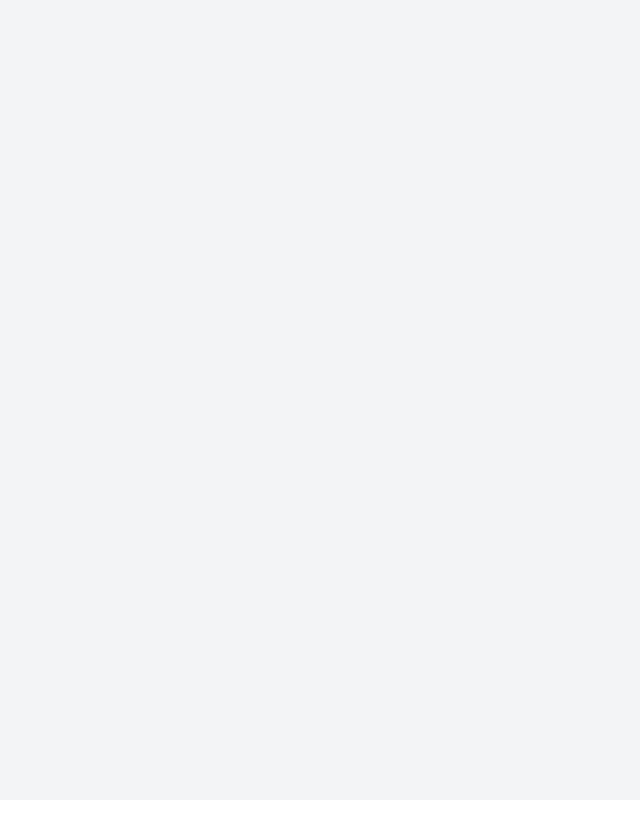
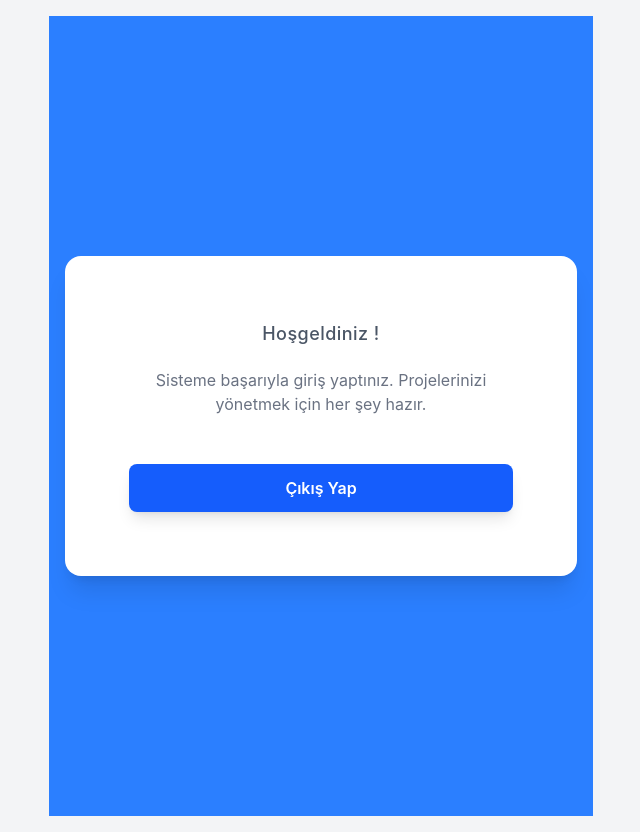
Before and after one commit to zeynepozbudak/staj-login-projesi, a React (Vite) app in the folder react-frontend/: page /dashboard in a window 1280 px wide. Before the commit this address had no page. Shown: the whole page, without its empty margins (319-959 px from the left). Before the commit the page ends 800 px from the top, so only its background shows below. Built offline with nearby package versions, Linux system fonts and the light colour scheme; no server answers.

Commit message:
Dashboard tasarımı ve çıkış fonksiyonu eklendi

```diff
--- a/react-frontend/src/App.jsx
+++ b/react-frontend/src/App.jsx
@@ -1,6 +1,7 @@
 import { BrowserRouter, Routes, Route, Navigate } from 'react-router-dom';
 import LoginForm from './components/LoginForm';
 import RegisterForm from './components/RegisterForm';
+import Dashboard from './components/Dashboard'; // Yeni sayfamızı import ettik
 
 function App() {
   return (
@@ -15,6 +16,9 @@ function App() {
 
           {/* /register adresinde RegisterForm bileşenini göster */}
           <Route path="/register" element={<RegisterForm />} />
+
+          {/* /dashboard adresinde yeni Dashboard bileşenini göster */}
+          <Route path="/dashboard" element={<Dashboard />} />
         </Routes>
       </div>
     </BrowserRouter>
--- /dev/null
+++ b/react-frontend/src/components/Dashboard.jsx
@@ -0,0 +1,63 @@
+import { useNavigate } from 'react-router-dom';
+import React, { useEffect, useState } from 'react';
+import api from '../api'; // Interceptor olan Axios dosyan
+
+const Dashboard = () => {
+  const [fullName, setFullName] = useState('');
+  const [loading, setLoading] = useState(true);
+  const navigate = useNavigate();
+
+const handleLogout = () => {
+  localStorage.removeItem('accessToken'); // Tarayıcıdaki token'ı siliyoruz
+  navigate('/login'); // Kullanıcıyı tekrar login sayfasına yönlendiriyoruz
+};
+
+  useEffect(() => {
+    const fetchUserData = async () => {
+      try {
+        const response = await api.get('/users/me');
+        setFullName(`${response.data.firstName} ${response.data.lastName}`);
+      } catch (error) {
+        console.error("Kullanıcı bilgileri çekilemedi:", error);
+      } finally {
+        setLoading(false);
+      }
+    };
+
+    fetchUserData();
+  }, []);
+
+  // Veri gelene kadar ekranda kısa bir yükleniyor yazısı gösterelim
+  if (loading) {
+    return (
+      <div className="min-h-screen bg-blue-500 flex items-center justify-center p-4">
+        <span className="text-white font-semibold text-2xl animate-pulse">Yükleniyor...</span>
+      </div>
+    );
+  }
+
+  // Veri geldikten sonra gösterilecek asıl ekran
+  return (
+    <div className="min-h-screen bg-blue-500 flex items-center justify-center p-4">
+      <div className="bg-white p-10 md:p-16 rounded-2xl shadow-xl text-center max-w-lg w-full">
+
+        <h1 className="text-center text-base md:text-lg font-medium text-gray-600 tracking-wide mb-5 whitespace-nowrap overflow-hidden text-ellipsis">
+        Hoşgeldiniz <span className="font-semibold">{fullName ? fullName.toLocaleUpperCase('tr-TR') : ''}</span>!
+        </h1>
+
+        <p className="text-gray-500 mb-8">
+          Sisteme başarıyla giriş yaptınız. Projelerinizi yönetmek için her şey hazır.
+        </p>
+
+        <button
+        onClick={handleLogout}
+        className="bg-blue-600 hover:bg-blue-700 text-white font-semibold py-3 px-8 rounded-lg transition duration-300 w-full shadow-lg mt-4"
+        >
+        Çıkış Yap
+        </button>
+      </div>
+    </div>
+  );
+};
+
+export default Dashboard;
--- a/react-frontend/src/components/LoginForm.jsx
+++ b/react-frontend/src/components/LoginForm.jsx
@@ -1,3 +1,4 @@
+import { useNavigate } from 'react-router-dom';
 import api from '../api';
 import { Link } from 'react-router-dom';
 import { useState } from 'react';
@@ -13,7 +14,7 @@ const loginSchema = z.object({
 const LoginForm = () => {
   const [showPassword, setShowPassword] = useState(false);
   const [serverMessage, setServerMessage] = useState({ type: '', text: '' });
-
+  const navigate = useNavigate();
   const { register, handleSubmit, formState: { errors } } = useForm({
     resolver: zodResolver(loginSchema),
     defaultValues: { email: "", password: "" }
@@ -41,6 +42,10 @@ const LoginForm = () => {
 
       // Başarı mesajı
       setServerMessage({ type: 'success', text: 'Giriş başarılı! Sisteme yönlendiriliyorsunuz...' });
+
+      setTimeout(() => {
+      navigate('/dashboard');
+      }, 1500);
 
     } catch (error) {
       console.error("Bağlantı veya giriş hatası:", error);
```
Also changed, not shown: 1 other file (tests, documents, lock files or other folders).
